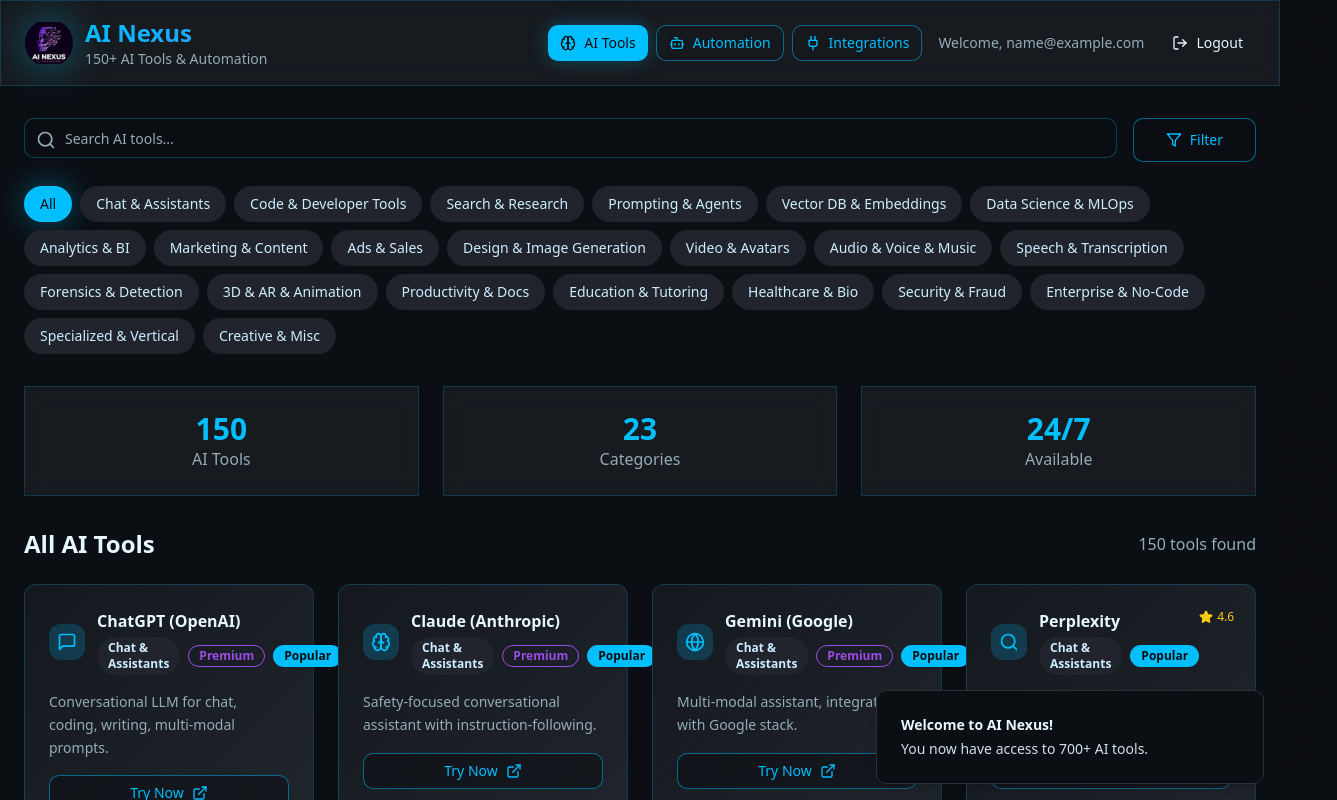
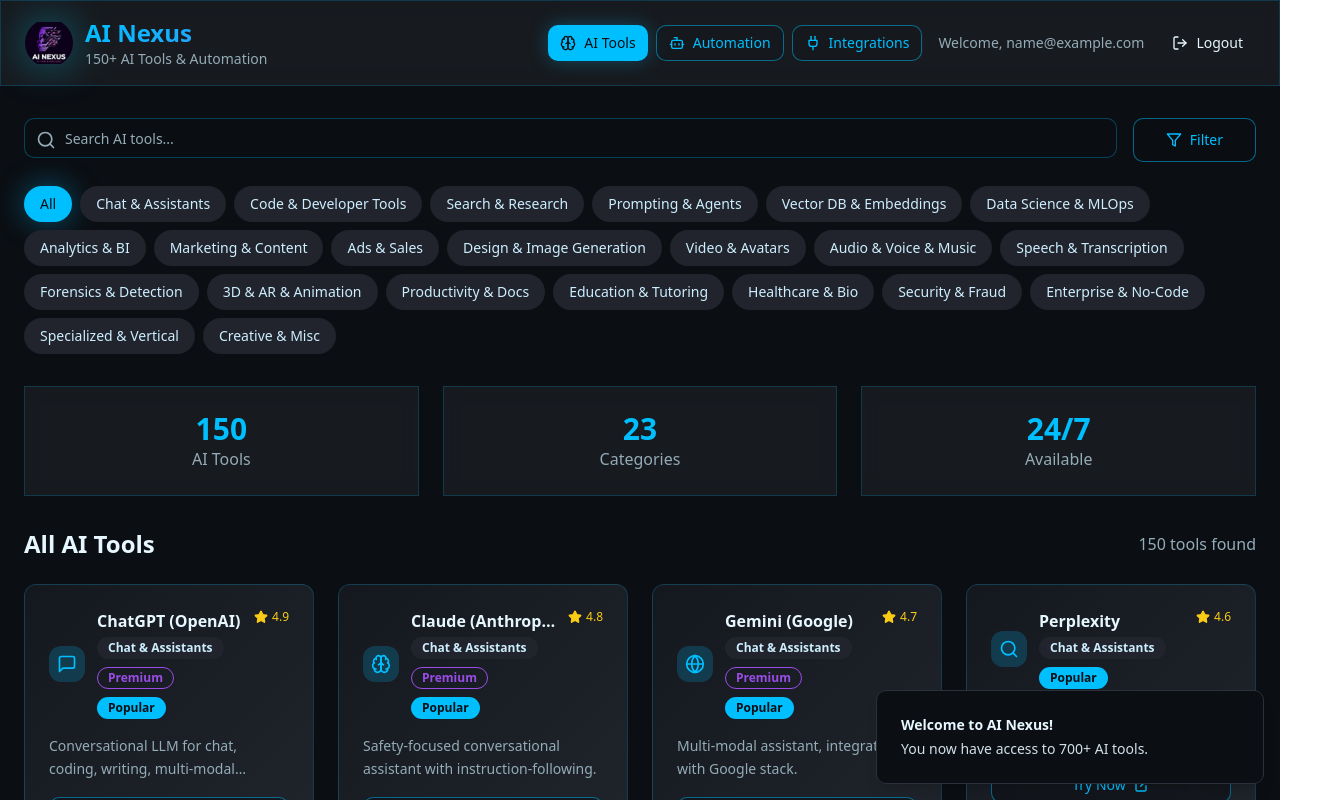
Before and after one commit to Nitish651-bit/AI-NEXUS, a React (Vite) app: page / in a window 1280 px wide. Both pictures are taken after typing "name@example.com", "Sample123" into the empty fields and a click on the button "Sign In". Shown: the top 800 px of the page, 1337 px wide, since content can reach past the window. Built offline with nearby package versions, Linux system fonts and the light colour scheme.

Commit message:
Fix: Adjust star rating UI

```diff
--- a/src/components/dashboard/AIToolCard.tsx
+++ b/src/components/dashboard/AIToolCard.tsx
@@ -25,19 +25,19 @@ export function AIToolCard({
   onClick
 }: AIToolCardProps) {
   return (
-    <Card className="card-gradient border border-holo-blue/20 hover:border-holo-blue/50 transition-all duration-300 hover:shadow-glow group cursor-pointer p-6">
-      <div className="space-y-4">
+    <Card className="card-gradient border border-holo-blue/20 hover:border-holo-blue/50 transition-all duration-300 hover:shadow-glow group cursor-pointer overflow-hidden">
+      <div className="p-6 space-y-4">
         {/* Header */}
-        <div className="flex items-start justify-between">
-          <div className="flex items-center gap-3">
-            <div className="p-2 rounded-lg bg-holo-blue/20 text-holo-blue group-hover:bg-holo-blue/30 transition-colors">
+        <div className="flex items-start justify-between gap-3">
+          <div className="flex items-center gap-3 flex-1 min-w-0">
+            <div className="p-2 rounded-lg bg-holo-blue/20 text-holo-blue group-hover:bg-holo-blue/30 transition-colors shrink-0">
               {icon}
             </div>
-            <div>
-              <h3 className="font-semibold text-foreground group-hover:text-holo-blue transition-colors">
+            <div className="min-w-0 flex-1">
+              <h3 className="font-semibold text-foreground group-hover:text-holo-blue transition-colors truncate">
                 {title}
               </h3>
-              <div className="flex items-center gap-2 mt-1">
+              <div className="flex items-center gap-2 mt-1 flex-wrap">
                 <Badge variant="secondary" className="text-xs">
                   {category}
                 </Badge>
@@ -55,14 +55,14 @@ export function AIToolCard({
             </div>
           </div>
 
-          <div className="flex items-center gap-1 text-yellow-400">
+          <div className="flex items-center gap-1 text-yellow-400 shrink-0">
             <Star size={14} className="fill-current" />
             <span className="text-xs font-medium">{rating}</span>
           </div>
         </div>
 
         {/* Description */}
-        <p className="text-muted-foreground text-sm leading-relaxed">
+        <p className="text-muted-foreground text-sm leading-relaxed line-clamp-2">
           {description}
         </p>
 
```
